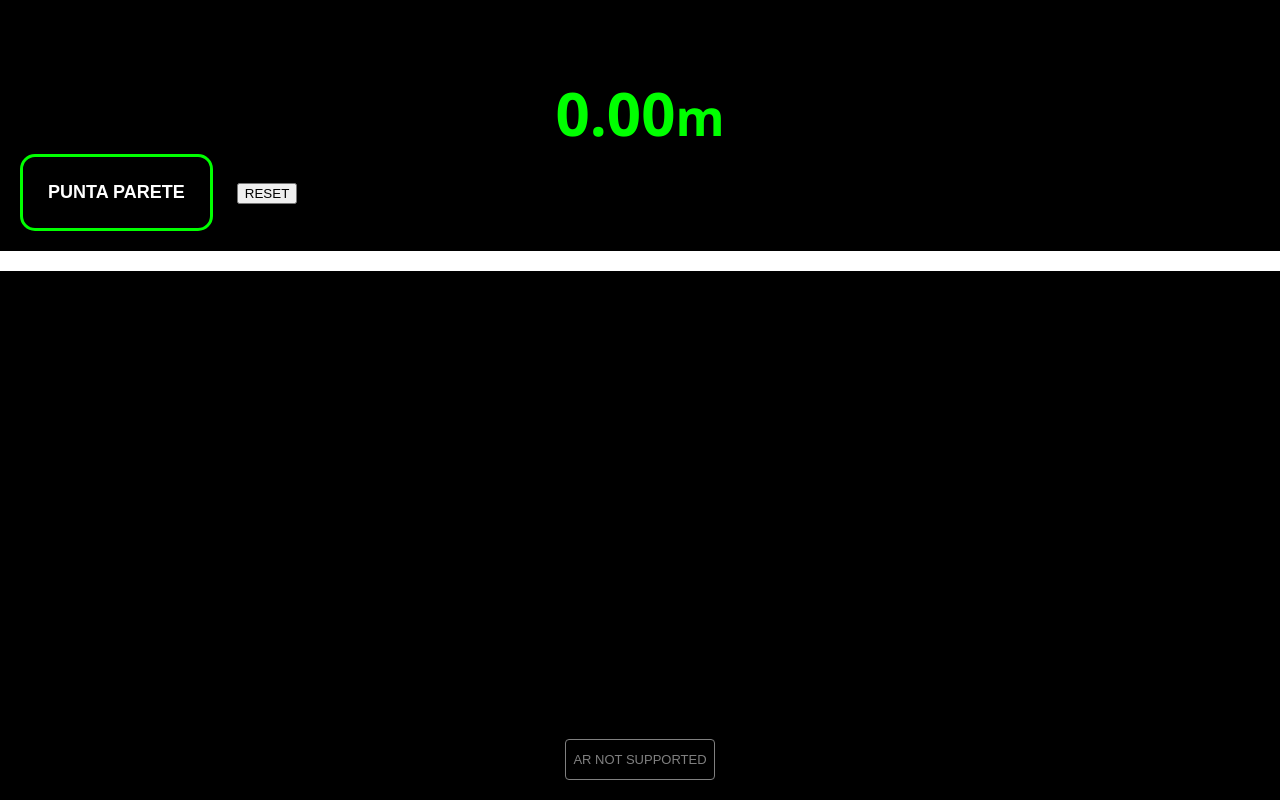
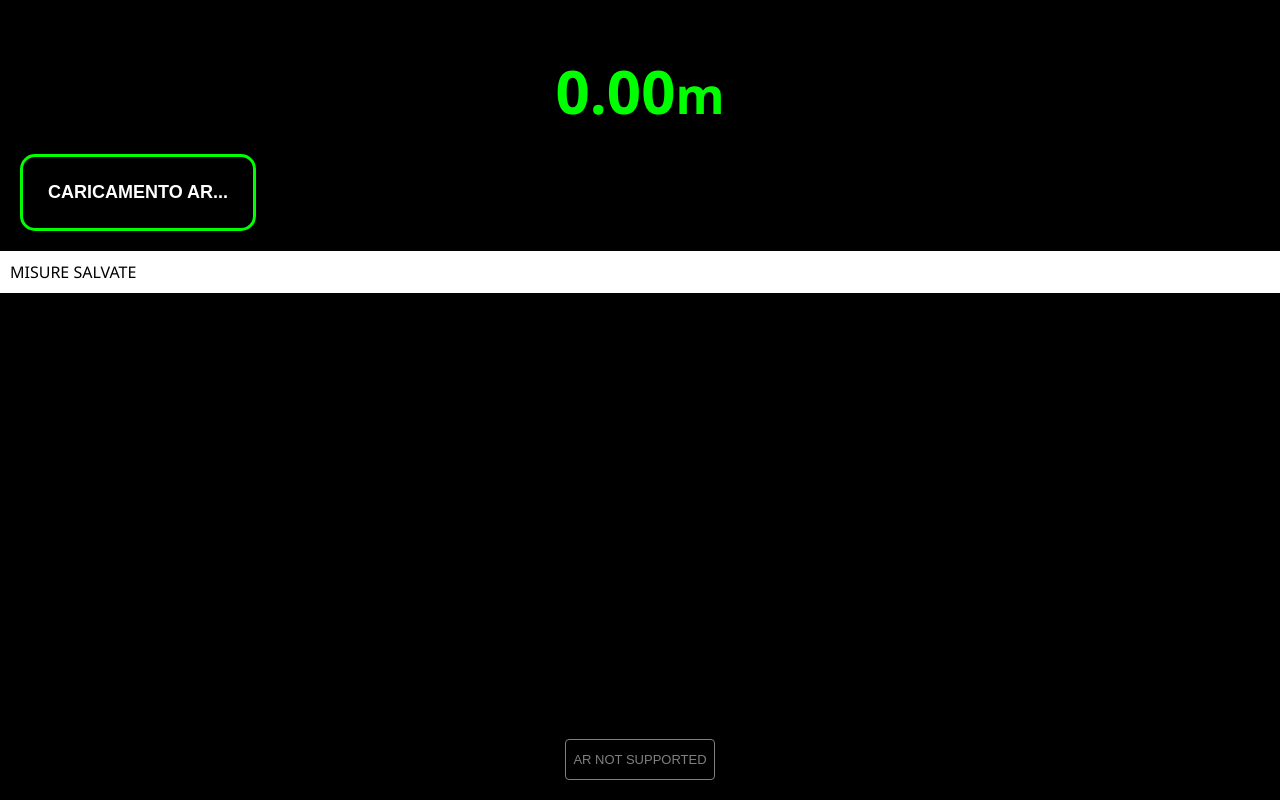
Before and after one commit to francescoreitano0-hue/misuratore.frcolor, a plain HTML site: page index.html in a window 1280 px wide. Drawn offline with nearby package versions, Linux system fonts and the light colour scheme.

Commit message:
Update index.html

```diff
--- a/index.html
+++ b/index.html
@@ -3,27 +3,31 @@
 <head>
     <meta charset="UTF-8">
     <meta name="viewport" content="width=device-width, initial-scale=1.0, user-scalable=no">
-    <title>Irina AR Measure</title>
+    <title>Irina AR - Misuratore Cantiere</title>
     <link rel="stylesheet" href="style.css">
 </head>
 <body>
     <div id="ui-container">
-        <div id="status-bar">
-            <span id="accuracy-indicator">Inizializzazione...</span>
+
+        <div id="header-info">
+            <div id="measure-output">
+                <span id="current-value">0.00</span><small>m</small>
+            </div>
+            <div id="status-bar">
+                <span id="accuracy-indicator">Inizializzazione...</span>
+            </div>
         </div>
 
-        <div id="measure-output">
-            <span id="current-value">0.00</span><small>m</small>
-        </div>
-
-        <div id="controls">
-            <button id="main-action-btn" disabled>PUNTA PARETE</button>
-            <button id="reset-btn">RESET</button>
+        <div id="interaction-area">
+            <button id="main-action-btn">CARICAMENTO AR...</button>
         </div>
 
         <div id="history-log">
-            <ul id="measure-list"></ul>
+            <div class="log-header">MISURE SALVATE</div>
+            <ul id="measure-list">
+                </ul>
         </div>
+
     </div>
 
     <script type="importmap">
@@ -34,6 +38,7 @@
             }
         }
     </script>
+
     <script type="module" src="app.js"></script>
 </body>
 </html>
```
